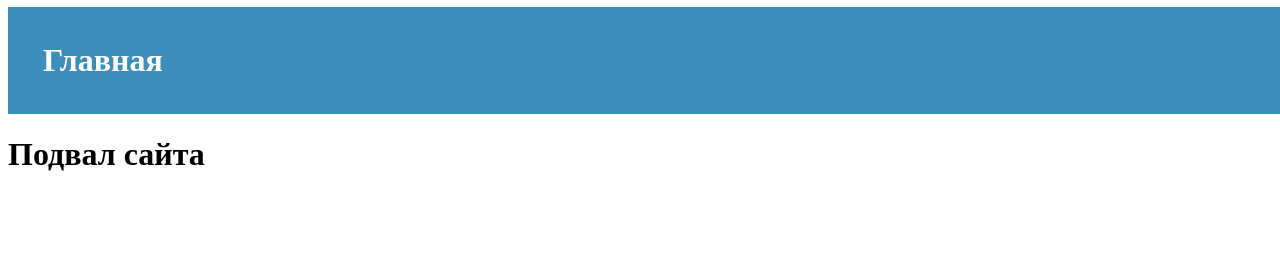
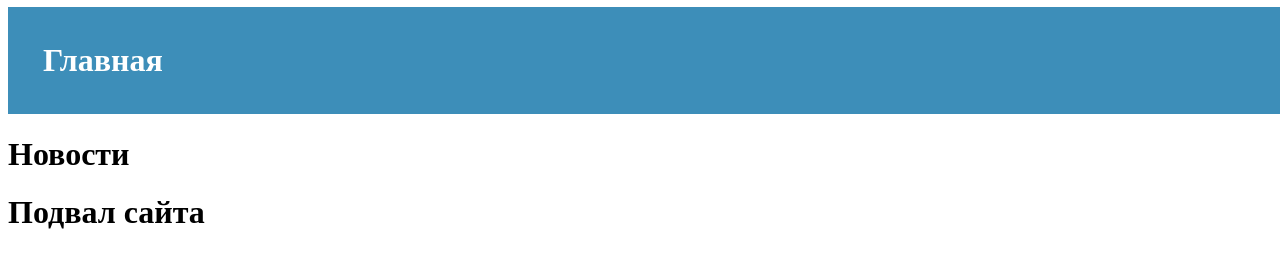
Before and after one commit to dashamamasalieva/practice, a website: page src/index.pug in a window 1280 px wide. Shown: the part 115-382 px from the top of the page. Drawn offline with nearby package versions, Linux system fonts and the light colour scheme; files that its build step writes are made by us from their sources.

```diff
--- a/src/index.pug
+++ b/src/index.pug
@@ -14,5 +14,6 @@
             .page
                 h1 Главная
             .news
+                h1 Новости
 
         include modules/footer
```
Also changed, not shown: src/index.html.
